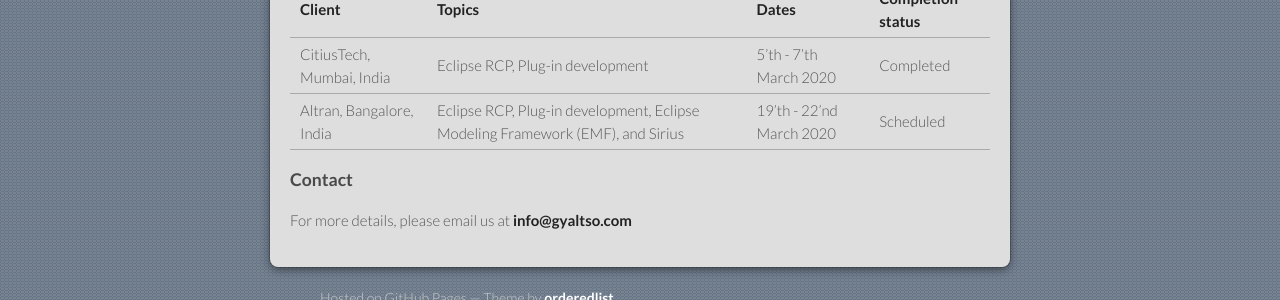
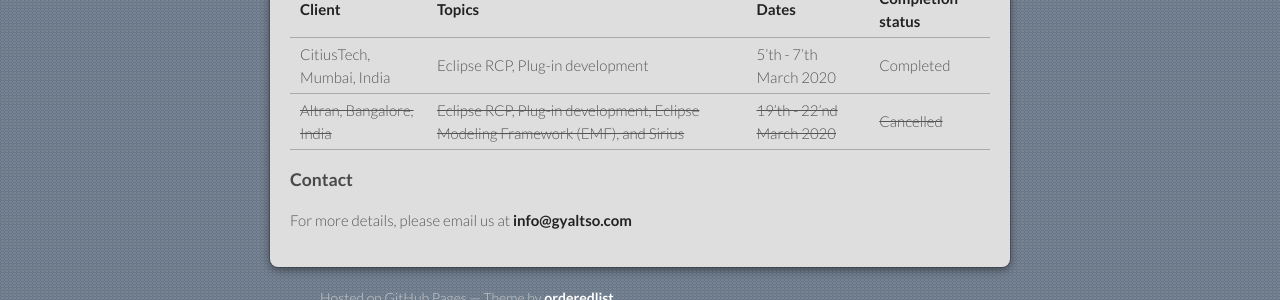
Before and after one commit to gyaltso/gyaltso.github.com, a Jekyll site: the page built from index.md, in a window 1280 px wide. Shown: the part 1384-1684 px from the top of the page. Built offline with Jekyll 4.4.1, drawn with Linux system fonts in a browser that asks for light colours; our own code applies the rules of GitHub Pages for plain Markdown files.

Commit message:
Striked out the training at altran
Signed-off-by: Gyaltso <neerajbhusare@gyaltso.com>

```diff
--- a/index.md
+++ b/index.md
@@ -36,10 +36,10 @@ Virtual training - IBM, AVIN Systems, Sapient, Majesco – Mastek, Aricent, Anci
 
 ### Upcoming Trainings
 
-| Client                    | Topics                                                                         | Dates                    | Completion status |
-| :------------------------ | :----------------------------------------------------------------------------- | :----------------------- | :---------------- |
-| CitiusTech, Mumbai, India | Eclipse RCP, Plug-in development                                               | 5'th - 7'th March 2020   | Completed         |
-| Altran, Bangalore, India  | Eclipse RCP, Plug-in development, Eclipse Modeling Framework (EMF), and Sirius | 19'th - 22'nd March 2020 | Scheduled         |
+| Client                       | Topics                                                                             | Dates                        | Completion status |
+| :--------------------------- | :--------------------------------------------------------------------------------- | :--------------------------- | :---------------- |
+| CitiusTech, Mumbai, India    | Eclipse RCP, Plug-in development                                                   | 5'th - 7'th March 2020       | Completed         |
+| ~~Altran, Bangalore, India~~ | ~~Eclipse RCP, Plug-in development, Eclipse Modeling Framework (EMF), and Sirius~~ | ~~19'th - 22'nd March 2020~~ | ~~Cancelled~~     |
 
 ### Contact
 
```
